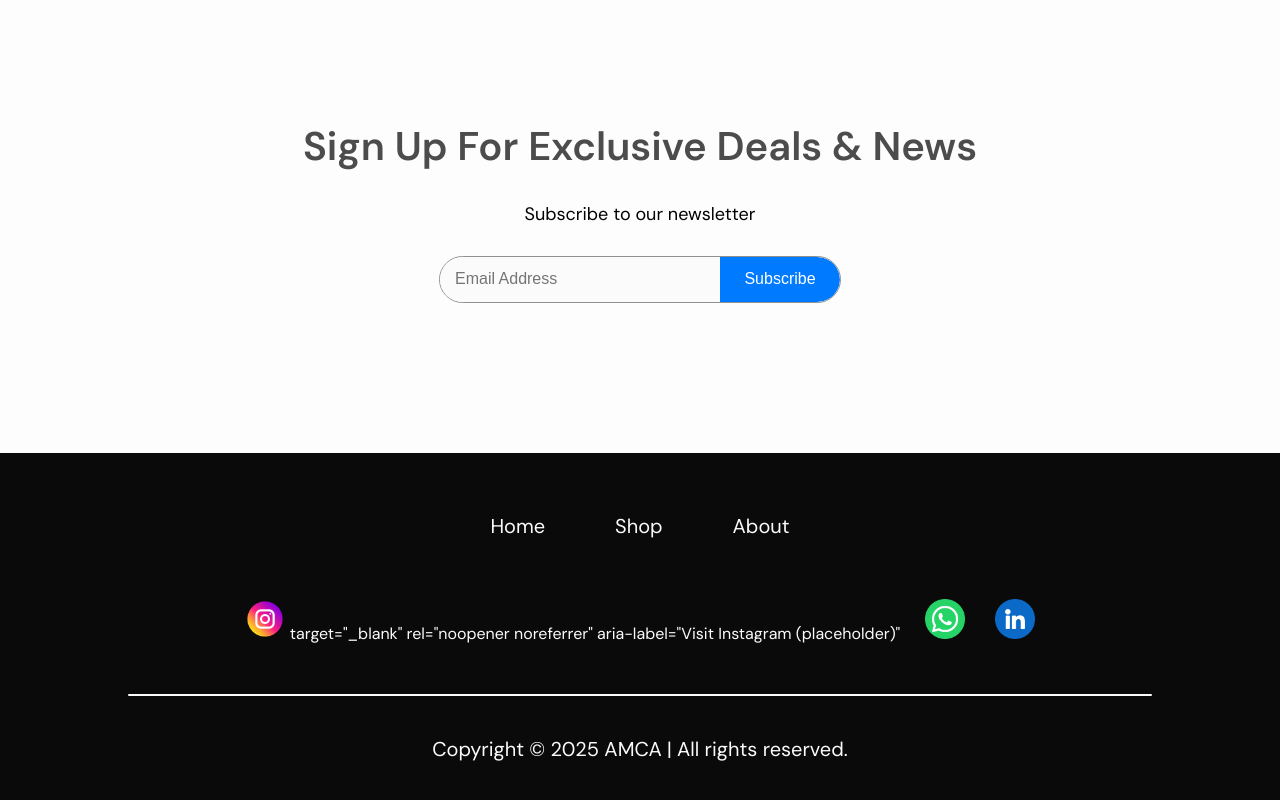
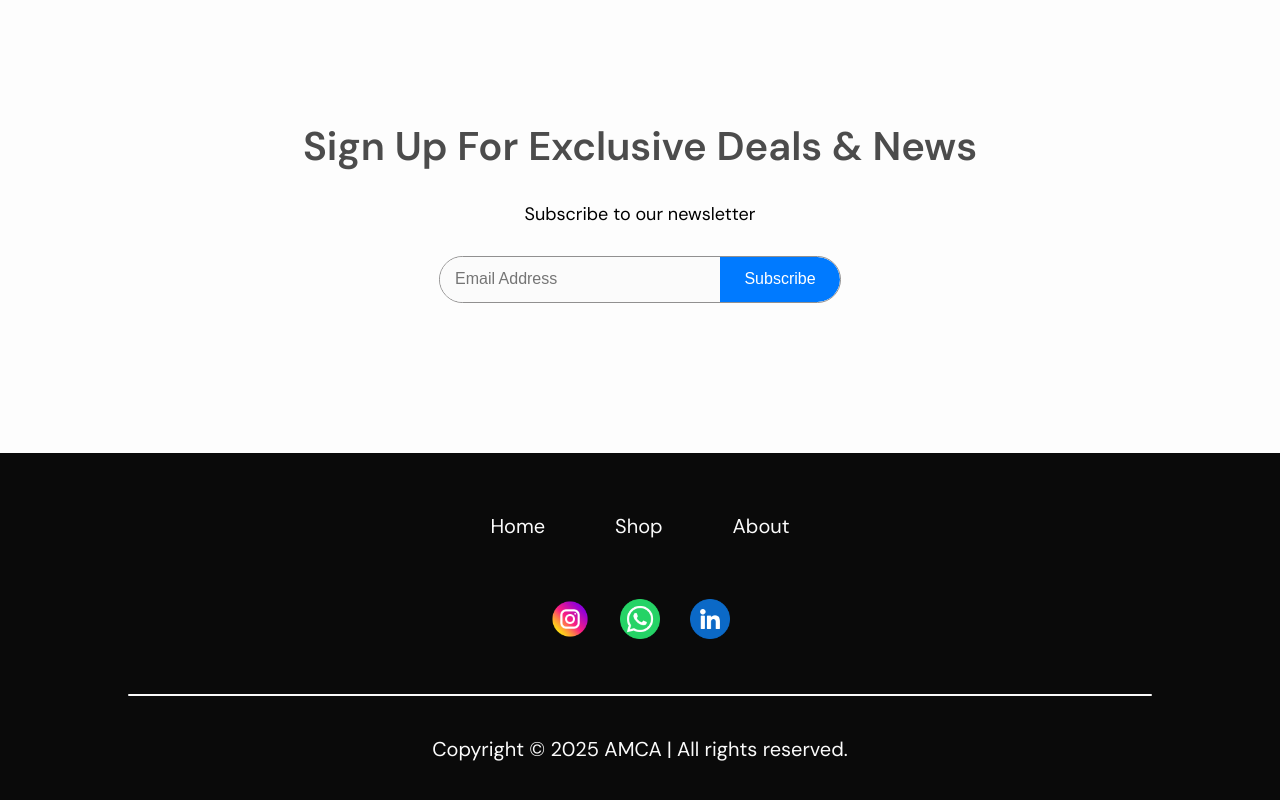
Before and after one commit to CayCall/AMCA-Tech-ECommerce-Store, a React (Create React App) app in the folder frontend/e-commerce-store/: page /#/home in a window 1280 px wide. Shown: the part 1813-2613 px from the top of the page. Built offline with nearby package versions, Linux system fonts and the light colour scheme.

Commit message:
footer bug

```diff
--- a/frontend/e-commerce-store/src/Components/Footer/Footer.jsx
+++ b/frontend/e-commerce-store/src/Components/Footer/Footer.jsx
@@ -19,7 +19,7 @@ const Footer = () => {
 
             <div className="footer-social-icon" aria-label="Social media links">
                 <div className="footer-icons-container" target="_blank" rel="noopener noreferrer" aria-label="Visit Instagram (placeholder)">
-                    <img src={instagram_icon} alt="Instagram Logo" />target="_blank" rel="noopener noreferrer" aria-label="Visit Instagram (placeholder)"
+                    <img src={instagram_icon} alt="Instagram Logo" />
                 </div>
                 <div className="footer-icons-container" target="_blank" rel="noopener noreferrer" aria-label="Visit WhatsApp (placeholder)">
                     <img src={Whatsapp_icon} alt="Whatsapp Logo" />
```
